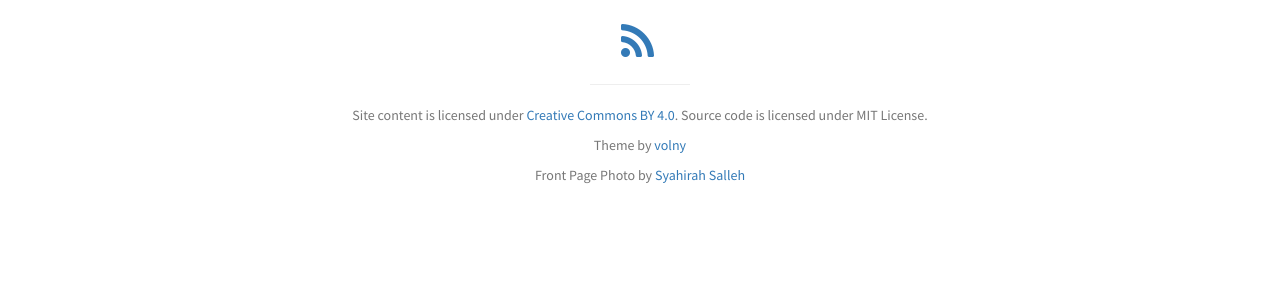
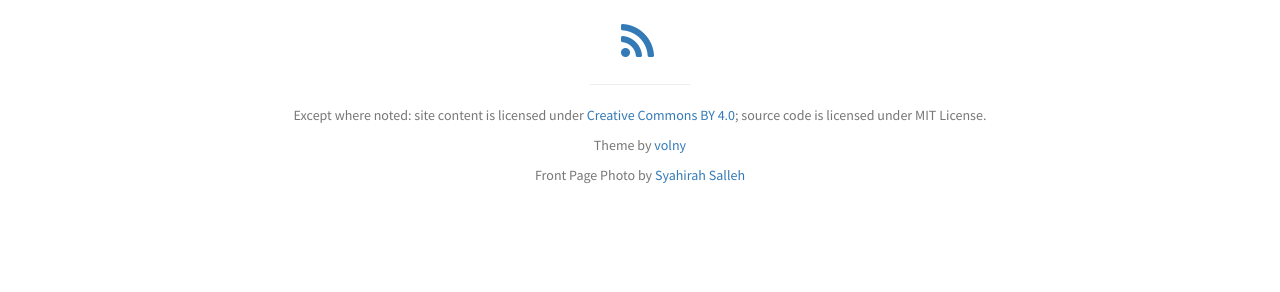
Before and after one commit to codehopelabs/codehopelabs.github.io, a Jekyll site: the page built from index.html, in a window 1280 px wide. Shown: the part 1851-2143 px from the top of the page. Built offline with Jekyll 4.4.1, drawn with Linux system fonts in a browser that asks for light colours.

Commit message:
add caveat
Signed-off-by: Shai Sachs <shaisachs@gmail.com>

```diff
--- a/_includes/footer.html
+++ b/_includes/footer.html
@@ -40,7 +40,7 @@
           </li>
         </ul>
         <hr class="small">
-        <p class="text-muted">Site content is licensed under <a href="https://creativecommons.org/licenses/by/4.0/">Creative Commons BY 4.0</a>. Source code is licensed under MIT License.</p>
+        <p class="text-muted">Except where noted: site content is licensed under <a href="https://creativecommons.org/licenses/by/4.0/">Creative Commons BY 4.0</a>; source code is licensed under MIT License.</p>
         <p class="text-muted">Theme by <a href="https://github.com/volny/stylish-portfolio-jekyll">volny</a></p>
         <p class="text-muted">Front Page Photo by <a href="https://unsplash.com/photos/3A87yA3KteA">Syahirah Salleh</a></a>
       </div>
```
